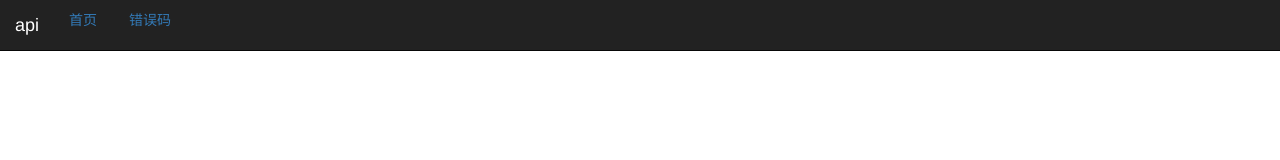
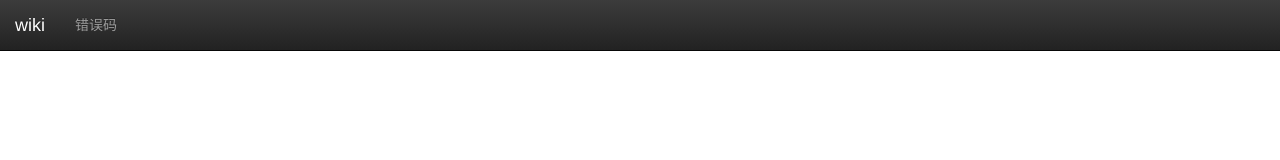
Before and after one commit to yht-fand/cardone-markdown-wiki, a website: page app/index.html in a window 1280 px wide. Drawn offline with Linux system fonts and the light colour scheme; files whose address does not match are found by name.

Commit message:
升级依赖的 bootstrap、jquery、backbone等版本

```diff
--- a/app/index.html
+++ b/app/index.html
@@ -6,24 +6,32 @@
     <meta name="viewport" content="width=device-width, initial-scale=1">
     <title>cardone-markdown-wiki</title>
     <link href="lib/bootstrap/dist/css/bootstrap.min.css" rel="stylesheet">
+    <link href="lib/bootstrap/dist/css/bootstrap-theme.css" rel="stylesheet">
     <!--[if lt IE 9]>
     <script src="lib/html5shiv/dist/html5shiv.min.js"></script>
     <script src="lib/respond/dest/respond.min.js"></script>
     <![endif]-->
 </head>
 <body>
-<nav class="navbar navbar-inverse navbar-static-top">
-    <a class="navbar-brand" href="#">api</a>
-    <ul class="nav nav-pills">
-        <li class="nav-item">
-            <a class="nav-link" href="#">首页</a>
-        </li>
-        <li class="nav-item">
-            <a class="nav-link" href="#errorCode.md">错误码</a>
-        </li>
-    </ul>
+<nav class="navbar navbar-inverse navbar-fixed-top" role="navigation">
+    <div class="container-fluid">
+        <div class="navbar-header">
+            <button type="button" class="navbar-toggle collapsed" data-toggle="collapse" data-target="#navbar" aria-expanded="false" aria-controls="navbar">
+                <span class="sr-only">切换 导航</span>
+                <span class="icon-bar"></span>
+                <span class="icon-bar"></span>
+                <span class="icon-bar"></span>
+            </button>
+            <a class="navbar-brand" href="#">wiki</a>
+        </div>
+        <div id="navbar" class="collapse navbar-collapse">
+            <ul class="nav navbar-nav">
+                <li><a href="#errorCode.md">错误码</a></li>
+            </ul>
+        </div><!--/.nav-collapse -->
+    </div>
 </nav>
-<div class="container" data-id="region-main"></div>
+<div class="container-fluid" data-id="region-main" style="margin-top: 60px"></div>
 <script data-main="app.js" src="lib/requirejs/require.js" defer="defer" async="true"></script>
 </body>
 </html>
```
Also changed, not shown: dist/index.html.
